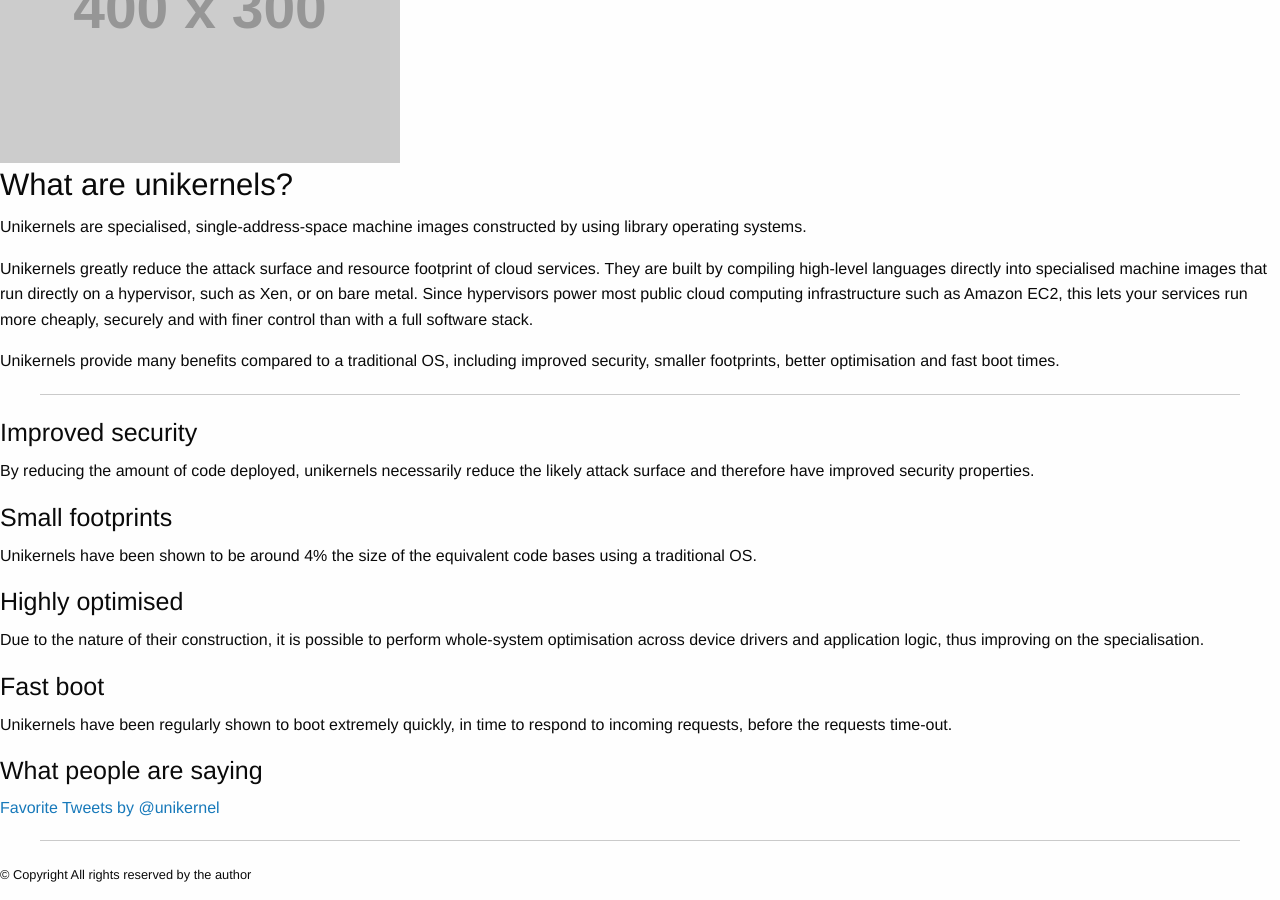
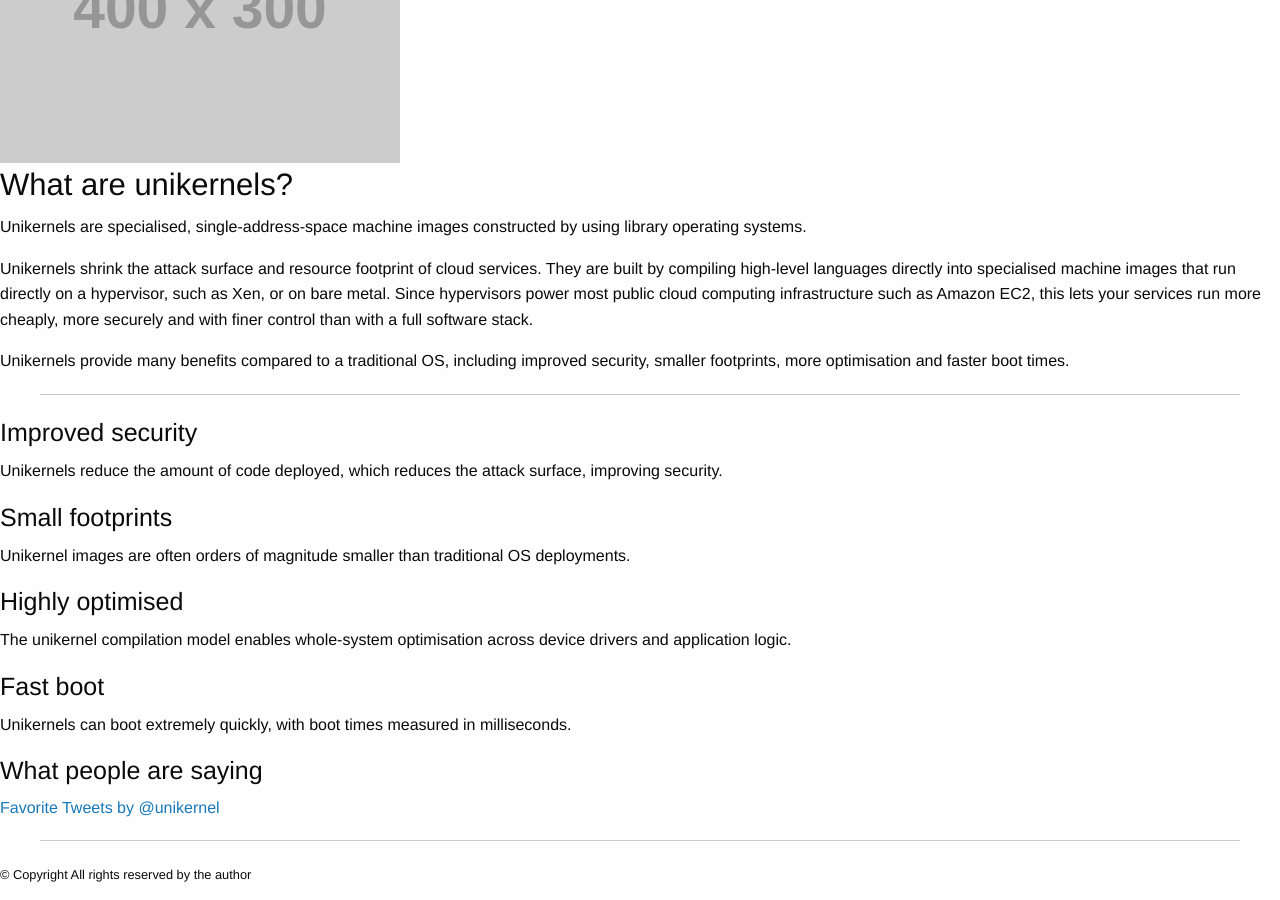
Before and after one commit to Unikernel-Systems/unikernel.org, a Jekyll site: the page built from index.html, in a window 1280 px wide and 900 px high, scrolled down 633 px. Built offline with Jekyll 4.4.1, drawn with Linux system fonts in a browser that asks for light colours; nearby versions of some CDN libraries; library files that are not in the unit come from our copies; comment, search, counter and statistics services are not loaded.

Commit message:
Wording, flow.

```diff
--- a/index.html
+++ b/index.html
@@ -21,8 +21,8 @@ tagline: "Rethinking Cloud Infrastructure"
     <div class="row">
       <div class="large-12 columns">
         <p>Unikernels are specialised, single-address-space machine images constructed by using library operating systems.</p>
-        <p>Unikernels greatly reduce the attack surface and resource footprint of cloud services. They are built by compiling high-level languages directly into specialised machine images that run directly on a hypervisor, such as Xen, or on bare metal. Since hypervisors power most public cloud computing infrastructure such as Amazon EC2, this lets your services run more cheaply, securely and with finer control than with a full software stack.</p>
-        <p>Unikernels provide many benefits compared to a traditional OS, including improved security, smaller footprints, better optimisation and fast boot times.</p>
+        <p>Unikernels shrink the attack surface and resource footprint of cloud services. They are built by compiling high-level languages directly into specialised machine images that run directly on a hypervisor, such as Xen, or on bare metal. Since hypervisors power most public cloud computing infrastructure such as Amazon EC2, this lets your services run more cheaply, more securely and with finer control than with a full software stack.</p>
+        <p>Unikernels provide many benefits compared to a traditional OS, including improved security, smaller footprints, more optimisation and faster boot times.</p>
       </div>
     </div>
   </div>
@@ -36,21 +36,21 @@ tagline: "Rethinking Cloud Infrastructure"
         <div class="row">
           <div class="large-6 columns">
             <h4>Improved security</h4>
-            <p>By reducing the amount of code deployed, unikernels necessarily reduce the likely attack surface and therefore have improved security properties.</p>
+            <p>Unikernels reduce the amount of code deployed, which reduces the attack surface, improving security.</p>
           </div>
           <div class="large-6 columns">
             <h4>Small footprints</h4>
-            <p>Unikernels have been shown to be around 4% the size of the equivalent code bases using a traditional OS.</p>
+            <p>Unikernel images are often orders of magnitude smaller than traditional OS deployments.</p>
           </div>
         </div>
         <div class="row">
           <div class="large-6 columns">
             <h4>Highly optimised</h4>
-            <p>Due to the nature of their construction, it is possible to perform whole-system optimisation across device drivers and application logic, thus improving on the specialisation.</p>
+            <p>The unikernel compilation model enables whole-system optimisation across device drivers and application logic.</p>
           </div>
           <div class="large-6 columns">
             <h4>Fast boot</h4>
-            <p>Unikernels have been regularly shown to boot extremely quickly, in time to respond to incoming requests, before the requests time-out.</p>
+            <p>Unikernels can boot extremely quickly, with boot times measured in milliseconds.</p>
           </div>
         </div>
       </div>
```
